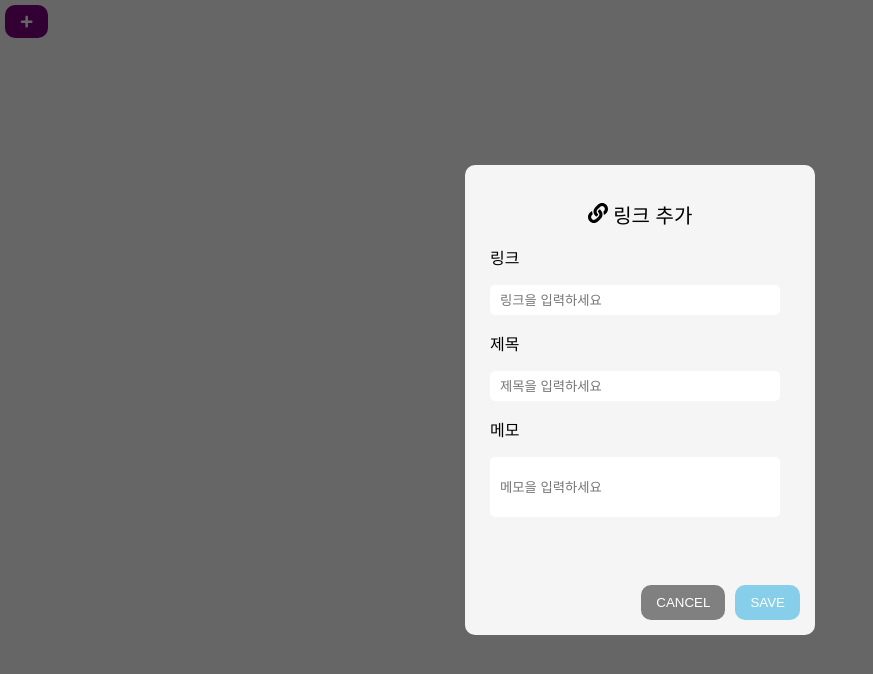
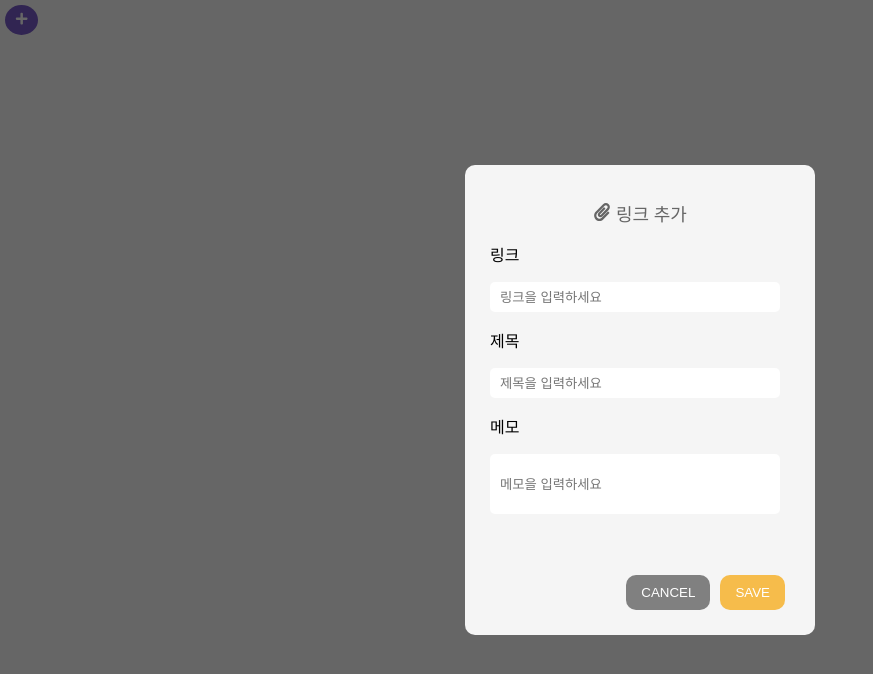
Before and after one commit to Kunis-Teo/Linkuni, a React (Create React App) app: page / in a window 1280 px wide. Both pictures are taken after a click on the button 26 px from the left and 21 px from the top of the page. Shown: the top 674 px of the page, without its empty margins (0-873 px from the left). Built offline with nearby package versions, Linux system fonts and the light colour scheme.

Commit message:
style: add box shadow on hover

```diff
--- a/src/components/Form/UrlFormContent.tsx
+++ b/src/components/Form/UrlFormContent.tsx
@@ -1,5 +1,5 @@
 import React, { useState } from "react";
-import { FaLink } from "react-icons/fa";
+import { FaPaperclip } from "react-icons/fa";
 import FormInput from "./FormInput";
 import Button from "@/components/common/Button";
 import styled from "styled-components";
@@ -17,7 +17,9 @@ type UrlFormProps = {
 const StyledTitle = styled.div`
   margin-top: 10px;
   text-align: center;
-  font-size: 20px;
+  color: #666;
+  font-weight: 500;
+  font-size: 18px;
 `;
 
 const UrlFormContent = ({ linkData, onConfirm, onClose }: UrlFormProps) => {
@@ -49,7 +51,7 @@ const UrlFormContent = ({ linkData, onConfirm, onClose }: UrlFormProps) => {
       <StyledModalWrapper close={close}>
         <form onSubmit={handleClickSubmit}>
           <StyledTitle>
-            <FaLink />
+            <FaPaperclip />
             <span> {linkData ? "링크 수정" : "링크 추가"}</span>
           </StyledTitle>
           <FormInput name="link" label="링크" />
@@ -62,7 +64,7 @@ const UrlFormContent = ({ linkData, onConfirm, onClose }: UrlFormProps) => {
             <Button color="gray" onClick={handleModalClose}>
               CANCEL
             </Button>
-            <Button color="skyblue" onClick={handleConfirm}>
+            <Button color="#F6BC4B" onClick={handleConfirm}>
               SAVE
             </Button>
           </div>
--- a/src/components/LinkForm/form.styled.tsx
+++ b/src/components/LinkForm/form.styled.tsx
@@ -69,8 +69,8 @@ export const StyledModalWrapper = styled.div<{ close: boolean }>`
 
     .button-group {
       position: absolute;
-      bottom: 10px;
-      right: 10px;
+      bottom: 20px;
+      right: 25px;
     }
   }
 `;
--- a/src/components/LinkForm/index.tsx
+++ b/src/components/LinkForm/index.tsx
@@ -1,7 +1,20 @@
 import React, { useState } from "react";
-import Button from "@/components/common/Button";
 import { FaPlus, FaPen } from "react-icons/fa";
 import UrlFormContent from "../Form/UrlFormContent";
+import styled from "styled-components";
+
+const StyledButton = styled.button`
+  background-color: #7a5ccd;
+  margin: 5px;
+  border: none;
+  padding: 7px 10px;
+  border-radius: 50%;
+  color: #fff;
+  &:hover {
+    box-shadow: 0 0 11px rgba(33, 33, 33, 0.2);
+    scale: 1.01;
+  }
+`;
 
 // props: linkData from linkCard
 const LinkForm = ({ linkData }) => {
@@ -9,15 +22,13 @@ const LinkForm = ({ linkData }) => {
   const handleModalOpen = () => setVisible(true);
   const handleModalClose = () => setVisible(false);
   const handleModalConfirm = () => {
-    // created: post
-    // edited
     alert("updated!");
   };
   return (
     <>
-      <Button color="purple" onClick={handleModalOpen}>
+      <StyledButton onClick={handleModalOpen}>
         {linkData ? <FaPen /> : <FaPlus />}
-      </Button>
+      </StyledButton>
       {visible && (
         <UrlFormContent
           linkData={linkData}
--- a/src/components/common/Button/index.tsx
+++ b/src/components/common/Button/index.tsx
@@ -24,6 +24,17 @@ const StyledButton = styled.button<{ color: string }>`
   &:active {
     opacity: 0.9;
   }
+
+  &:hover {
+    box-shadow: 0 0 11px rgba(33, 33, 33, 0.2);
+    scale: 1.01;k
+  }
+
+  :focus{
+    outline: none !important;
+    border:1px solid #666;
+  }
+
 `;
 
 const Button = ({ color = "white", children, ...restProps }: TProps) => {
```
